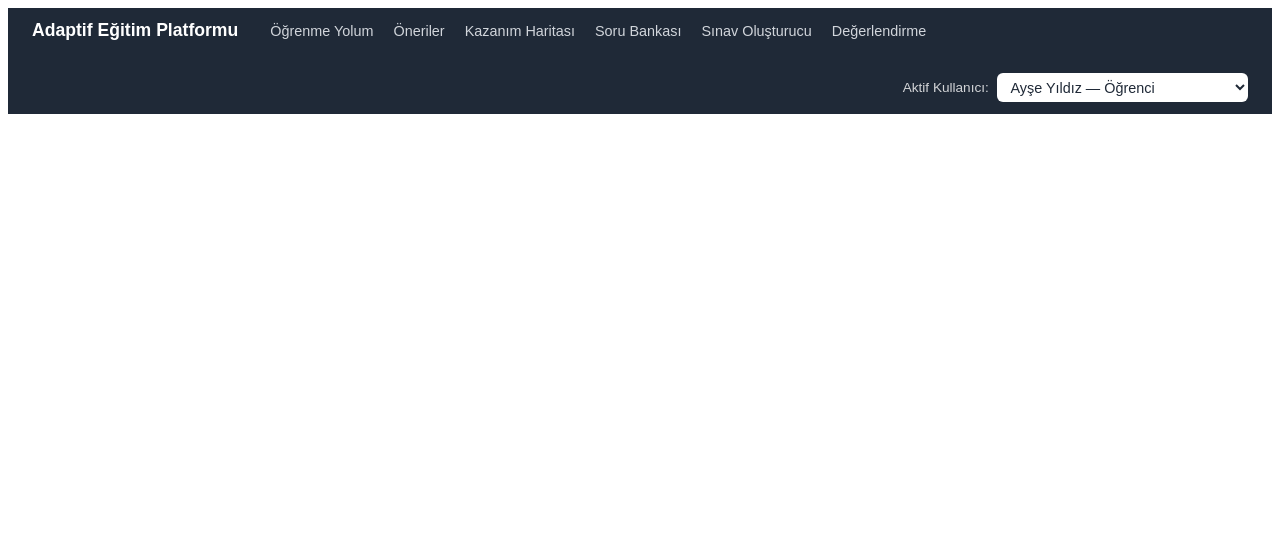
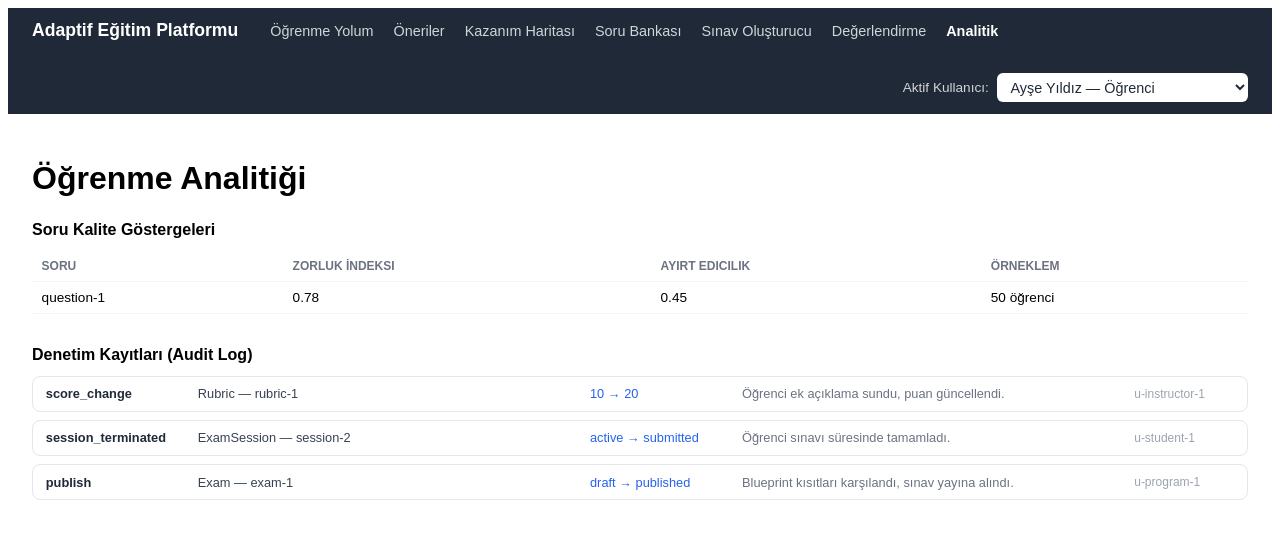
Before and after one commit to acarlarilayda/adaptif-egitim-platformu, an Angular app: page /analytics in a window 1280 px wide. Before the commit this address led to /. Shown: the top 538 px of the page. Built offline with nearby package versions, Linux system fonts and the light colour scheme.

Commit message:
feat: Ogrenme Analitigi modulu eklendi (soru kalitesi + audit log)

```diff
--- a/src/app/app.routes.ts
+++ b/src/app/app.routes.ts
@@ -5,6 +5,7 @@ import { ExamBuilderComponent } from './features/exam-builder/pages/exam-builder
 import { LearningPathComponent } from './features/learning-path/pages/learning-path/learning-path.component';
 import { GradingListComponent } from './features/grading/pages/grading-list/grading-list.component';
 import { RecommendationListComponent } from './features/recommendations/pages/recommendation-list/recommendation-list.component';
+import { AnalyticsDashboardComponent } from './features/analytics/pages/analytics-dashboard/analytics-dashboard.component';
 
 export const routes: Routes = [
   { path: '', redirectTo: 'outcomes', pathMatch: 'full' },
@@ -14,4 +15,5 @@ export const routes: Routes = [
   { path: 'learning-path', component: LearningPathComponent },
   { path: 'grading', component: GradingListComponent },
   { path: 'recommendations', component: RecommendationListComponent },
+  { path: 'analytics', component: AnalyticsDashboardComponent },
 ];
--- /dev/null
+++ b/src/app/features/analytics/data-access/analytics.repository.ts
@@ -0,0 +1,25 @@
+import { Injectable } from '@angular/core';
+import { Observable } from 'rxjs';
+import { mockRequest } from '../../../core/api/mock-transport';
+import { ItemAnalysis } from '../../../shared/models/item-analysis.model';
+import { AuditEvent } from '../../../shared/models/audit-event.model';
+import { MOCK_ITEM_ANALYSES } from '../../../core/api/mock-data/item-analyses.mock-data';
+import { MOCK_AUDIT_EVENTS } from '../../../core/api/mock-data/audit-events.mock-data';
+
+@Injectable({ providedIn: 'root' })
+export class AnalyticsRepository {
+  private itemAnalyses: ItemAnalysis[] = [...MOCK_ITEM_ANALYSES];
+  private auditEvents: AuditEvent[] = [...MOCK_AUDIT_EVENTS];
+
+  getItemAnalyses(): Observable<ItemAnalysis[]> {
+    return mockRequest(() => [...this.itemAnalyses]);
+  }
+
+  getAuditEvents(): Observable<AuditEvent[]> {
+    return mockRequest(() =>
+      [...this.auditEvents].sort(
+        (a, b) => new Date(b.createdAt).getTime() - new Date(a.createdAt).getTime()
+      )
+    );
+  }
+}
--- /dev/null
+++ b/src/app/features/analytics/pages/analytics-dashboard/analytics-dashboard.component.html
@@ -0,0 +1,59 @@
+<div class="analytics-page">
+  <h1>Öğrenme Analitiği</h1>
+
+  @if (isLoading()) {
+    <p class="analytics-page__status">Yükleniyor...</p>
+  } @else if (hasError()) {
+    <div class="analytics-page__status analytics-page__status--error">
+      <p>Analitik veriler yüklenirken bir hata oluştu.</p>
+      <button (click)="loadData()">Tekrar Dene</button>
+    </div>
+  } @else {
+    <section class="analytics-section">
+      <h2>Soru Kalite Göstergeleri</h2>
+      @if (itemAnalyses().length === 0) {
+        <p class="analytics-page__status">Henüz analiz edilmiş soru bulunmuyor.</p>
+      } @else {
+        <table class="analysis-table">
+          <thead>
+            <tr>
+              <th>Soru</th>
+              <th>Zorluk İndeksi</th>
+              <th>Ayırt Edicilik</th>
+              <th>Örneklem</th>
+            </tr>
+          </thead>
+          <tbody>
+            @for (analysis of itemAnalyses(); track analysis.id) {
+              <tr>
+                <td>{{ analysis.questionId }}</td>
+                <td>{{ analysis.difficultyIndex }}</td>
+                <td>{{ analysis.discriminationIndex }}</td>
+                <td>{{ analysis.sampleSize }} öğrenci</td>
+              </tr>
+            }
+          </tbody>
+        </table>
+      }
+    </section>
+
+    <section class="analytics-section">
+      <h2>Denetim Kayıtları (Audit Log)</h2>
+      @if (auditEvents().length === 0) {
+        <p class="analytics-page__status">Henüz denetim kaydı bulunmuyor.</p>
+      } @else {
+        <div class="audit-list">
+          @for (event of auditEvents(); track event.id) {
+            <div class="audit-row">
+              <span class="audit-row__type">{{ event.type }}</span>
+              <span class="audit-row__target">{{ event.targetRecordType }} — {{ event.targetRecordId }}</span>
+              <span class="audit-row__change">{{ event.previousValue }} → {{ event.newValue }}</span>
+              <span class="audit-row__reason">{{ event.reason }}</span>
+              <span class="audit-row__user">{{ event.userId }}</span>
+            </div>
+          }
+        </div>
+      }
+    </section>
+  }
+</div>
--- /dev/null
+++ b/src/app/features/analytics/pages/analytics-dashboard/analytics-dashboard.component.scss
@@ -0,0 +1,95 @@
+.analytics-page {
+  padding: 1.5rem;
+  font-family: sans-serif;
+
+  h1 {
+    margin-bottom: 1.5rem;
+  }
+
+  h2 {
+    font-size: 1rem;
+    margin-bottom: 0.75rem;
+  }
+
+  &__status {
+    color: #6b7280;
+    font-style: italic;
+
+    &--error {
+      color: #b91c1c;
+      font-style: normal;
+
+      button {
+        margin-top: 0.5rem;
+        padding: 0.4rem 0.9rem;
+        border: none;
+        border-radius: 6px;
+        background-color: #1f2937;
+        color: white;
+        cursor: pointer;
+      }
+    }
+  }
+}
+
+.analytics-section {
+  margin-bottom: 2rem;
+}
+
+.analysis-table {
+  width: 100%;
+  border-collapse: collapse;
+  font-size: 0.85rem;
+
+  th, td {
+    text-align: left;
+    padding: 0.5rem 0.6rem;
+    border-bottom: 1px solid #f3f4f6;
+  }
+
+  th {
+    color: #6b7280;
+    font-weight: 600;
+    font-size: 0.75rem;
+    text-transform: uppercase;
+  }
+}
+
+.audit-list {
+  display: flex;
+  flex-direction: column;
+  gap: 0.5rem;
+}
+
+.audit-row {
+  display: grid;
+  grid-template-columns: 140px 1fr 140px 1fr 100px;
+  gap: 0.75rem;
+  align-items: center;
+  padding: 0.6rem 0.8rem;
+  border: 1px solid #e5e7eb;
+  border-radius: 8px;
+  font-size: 0.8rem;
+
+  &__type {
+    font-weight: 600;
+    color: #1f2937;
+  }
+
+  &__target {
+    color: #374151;
+  }
+
+  &__change {
+    color: #2563eb;
+  }
+
+  &__reason {
+    color: #6b7280;
+  }
+
+  &__user {
+    color: #9ca3af;
+    font-size: 0.75rem;
+  }
+}
--- /dev/null
+++ b/src/app/features/analytics/pages/analytics-dashboard/analytics-dashboard.component.ts
@@ -0,0 +1,51 @@
+import { Component, OnInit, signal } from '@angular/core';
+import { CommonModule } from '@angular/common';
+import { AnalyticsRepository } from '../../data-access/analytics.repository';
+import { ItemAnalysis } from '../../../../shared/models/item-analysis.model';
+import { AuditEvent } from '../../../../shared/models/audit-event.model';
+
+@Component({
+  selector: 'app-analytics-dashboard',
+  standalone: true,
+  imports: [CommonModule],
+  templateUrl: './analytics-dashboard.component.html',
+  styleUrl: './analytics-dashboard.component.scss',
+})
+export class AnalyticsDashboardComponent implements OnInit {
+  readonly isLoading = signal(true);
+  readonly hasError = signal(false);
+  readonly itemAnalyses = signal<ItemAnalysis[]>([]);
+  readonly auditEvents = signal<AuditEvent[]>([]);
+
+  constructor(private readonly analyticsRepository: AnalyticsRepository) {}
+
+  ngOnInit(): void {
+    this.loadData();
+  }
+
+  loadData(): void {
+    this.isLoading.set(true);
+    this.hasError.set(false);
+
+    this.analyticsRepository.getItemAnalyses().subscribe({
+      next: (analyses) => {
+        this.itemAnalyses.set(analyses);
+
+        this.analyticsRepository.getAuditEvents().subscribe({
+          next: (events) => {
+            this.auditEvents.set(events);
+            this.isLoading.set(false);
+          },
+          error: () => {
+            this.hasError.set(true);
+            this.isLoading.set(false);
+          },
+        });
+      },
+      error: () => {
+        this.hasError.set(true);
+        this.isLoading.set(false);
+      },
+    });
+  }
+}
--- a/src/app/shared/components/topbar/topbar.component.html
+++ b/src/app/shared/components/topbar/topbar.component.html
@@ -10,6 +10,7 @@
     <a routerLink="/question-bank" routerLinkActive="active">Soru Bankası</a>
     <a routerLink="/exam-builder" routerLinkActive="active">Sınav Oluşturucu</a>
     <a routerLink="/grading" routerLinkActive="active">Değerlendirme</a>
+    <a routerLink="/analytics" routerLinkActive="active">Analitik</a>
   </nav>
 
   <div class="topbar__user">
```
Also changed, not shown: 1 other file (tests, documents, lock files or other folders).
